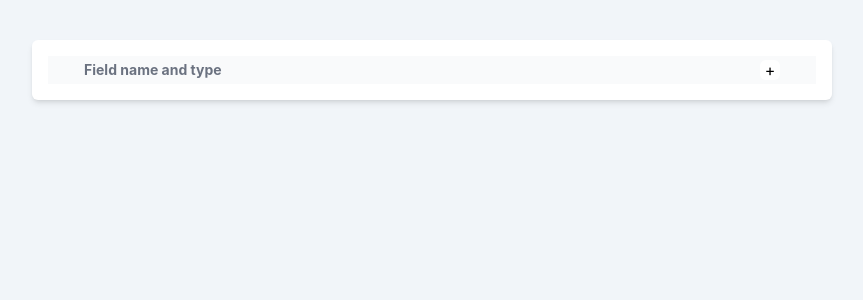
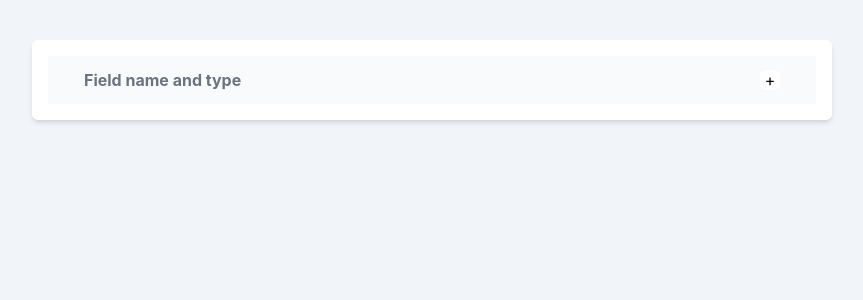
Before and after one commit to mananjain31/cosmocloud-frontend-task-1, a React (Create React App) app: page / in a window 1280 px wide. Shown: the top 300 px of the page, without its empty margins (208-1071 px from the left). Built offline with nearby package versions, Linux system fonts and the light colour scheme.

Commit message:
:lipstick: UI changed

```diff
--- a/src/components/InterfaceCreator.tsx
+++ b/src/components/InterfaceCreator.tsx
@@ -47,8 +47,8 @@ const InterfaceCreator: FC<InterfaceCreatorProps> = ({ fullWidth }) => {
         style={fullWidth ? { width: "100%" } : {}}
         className="w-full bg-gray-50 p-1"
       >
-        <header className="flex justify-between items-center px-8">
-          <label className="text-gray-500 font-bold text-sm">
+        <header className="flex justify-between items-center px-8 py-2">
+          <label className="text-gray-500 font-bold ">
             Field name and type
           </label>
           <IconButton icon="+" onClick={addProperty} />
--- a/src/components/PropertyInput.tsx
+++ b/src/components/PropertyInput.tsx
@@ -72,10 +72,10 @@ const PropertyInput: FC<PropertyInputProps> = ({
   }, [editing]);
 
   return (
-    <div className="group flex-1 px-2 py-2 border-b flex gap-4 hover:bg-gray-200 rounded-sm">
+    <div className="group flex-1 px-2 py-2 border-b flex items-center gap-4 hover:bg-gray-200 rounded-sm">
       {editing ? (
         <input
-          className="outline-none rounded px-2 w-32"
+          className="outline-none rounded px-1 w-28"
           ref={inputRef}
           defaultValue={property.name}
           onBlur={updatePropertyName}
```
